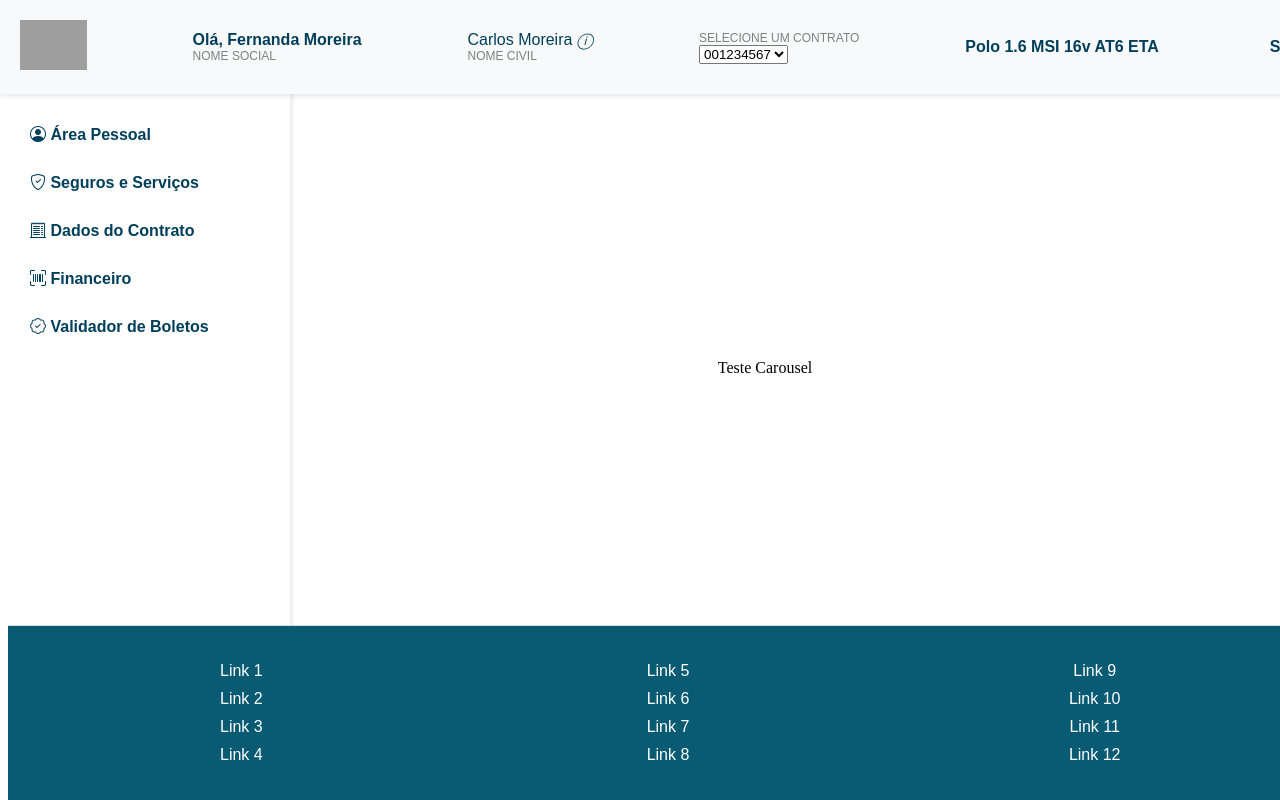
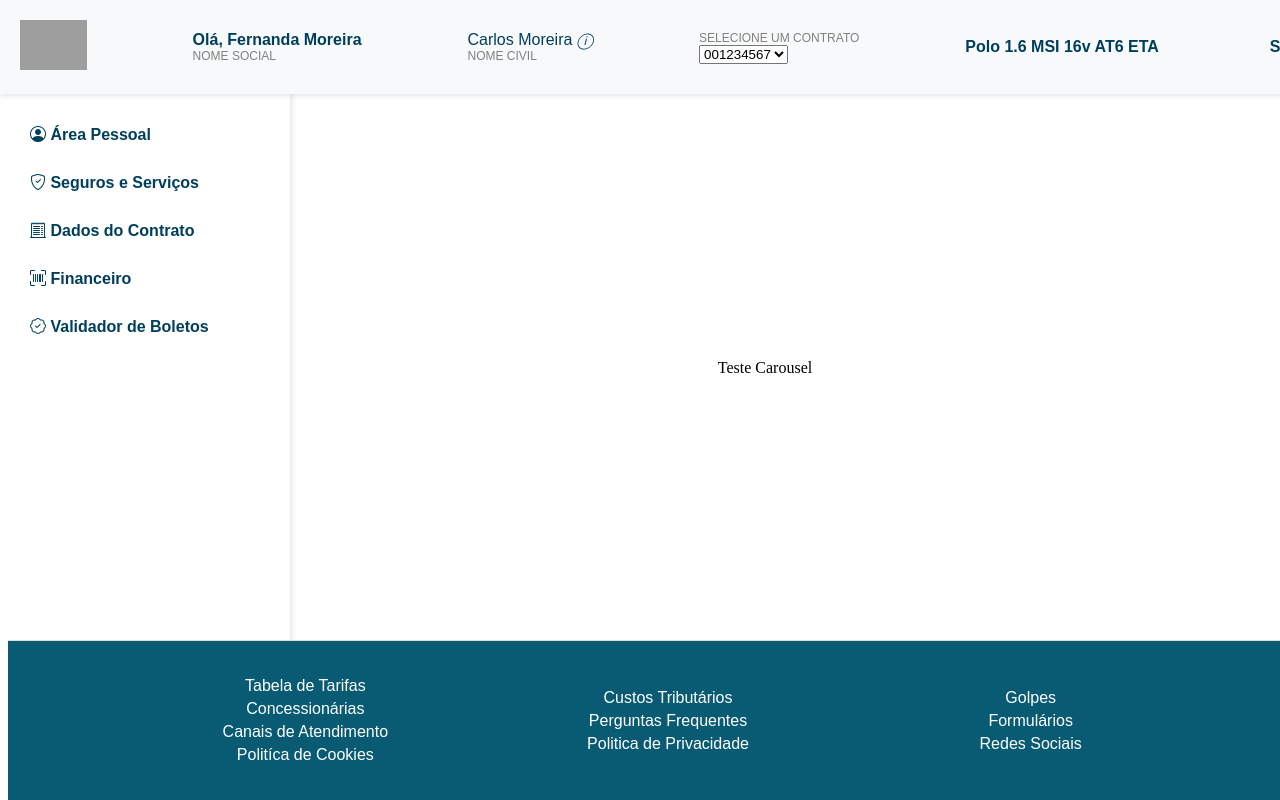
Before and after one commit to christiananjos/Projeto, an Angular app in the folder Poc-Volks/: page / in a window 1280 px wide. Built offline with nearby package versions, Linux system fonts and the light colour scheme; grey boxes are pictures that could not be loaded.

Commit message:
ajuste css do conteudo do footer

```diff
--- a/Poc-Volks/src/app/app.component.html
+++ b/Poc-Volks/src/app/app.component.html
@@ -80,35 +80,30 @@
 
 <!-- Footer Section -->
 <footer class="footer">
-  <div class="footer-column">
+  <div class="footer-column" style="flex: 1 1 30%;">
     <ul>
-      <li><a href="#">Link 1</a></li>
-      <li><a href="#">Link 2</a></li>
-      <li><a href="#">Link 3</a></li>
-      <li><a href="#">Link 4</a></li>
+      <li><a href="#">Tabela de Tarifas</a></li>
+      <li><a href="#">Concessionárias</a></li>
+      <li><a href="#">Canais de Atendimento</a></li>
+      <li><a href="#">Politíca de Cookies</a></li>
     </ul>
   </div>
-  <div class="footer-column">
+  <div class="footer-column" style="flex: 1 1;">
     <ul>
-      <li><a href="#">Link 5</a></li>
-      <li><a href="#">Link 6</a></li>
-      <li><a href="#">Link 7</a></li>
-      <li><a href="#">Link 8</a></li>
+      <li><a href="#">Custos Tributários</a></li>
+      <li><a href="#">Perguntas Frequentes</a></li>
+      <li><a href="#">Politica de Privacidade</a></li>
     </ul>
   </div>
-  <div class="footer-column">
+  <div class="footer-column" style="flex: 1 1 30%;">
     <ul>
-      <li><a href="#">Link 9</a></li>
-      <li><a href="#">Link 10</a></li>
-      <li><a href="#">Link 11</a></li>
-      <li><a href="#">Link 12</a></li>
+      <li><a href="#">Golpes</a></li>
+      <li><a href="#">Formulários</a></li>
+      <li><a href="#">Redes Sociais</a></li>
     </ul>
   </div>
 </footer>
 
-<style>
-
-</style>
 
 <style>
   .footer {
@@ -126,8 +121,7 @@
   }
 
   .footer-column {
-    flex: 1;
-    padding: 0 10px;
+    flex: 1 1 30%;
     text-align: center;
   }
 
@@ -137,8 +131,9 @@
   }
 
   .footer-column li {
-    margin-bottom: 10px;
+    margin-bottom: 5px;
   }
+
 
   .footer-column a {
     text-decoration: none;
```
